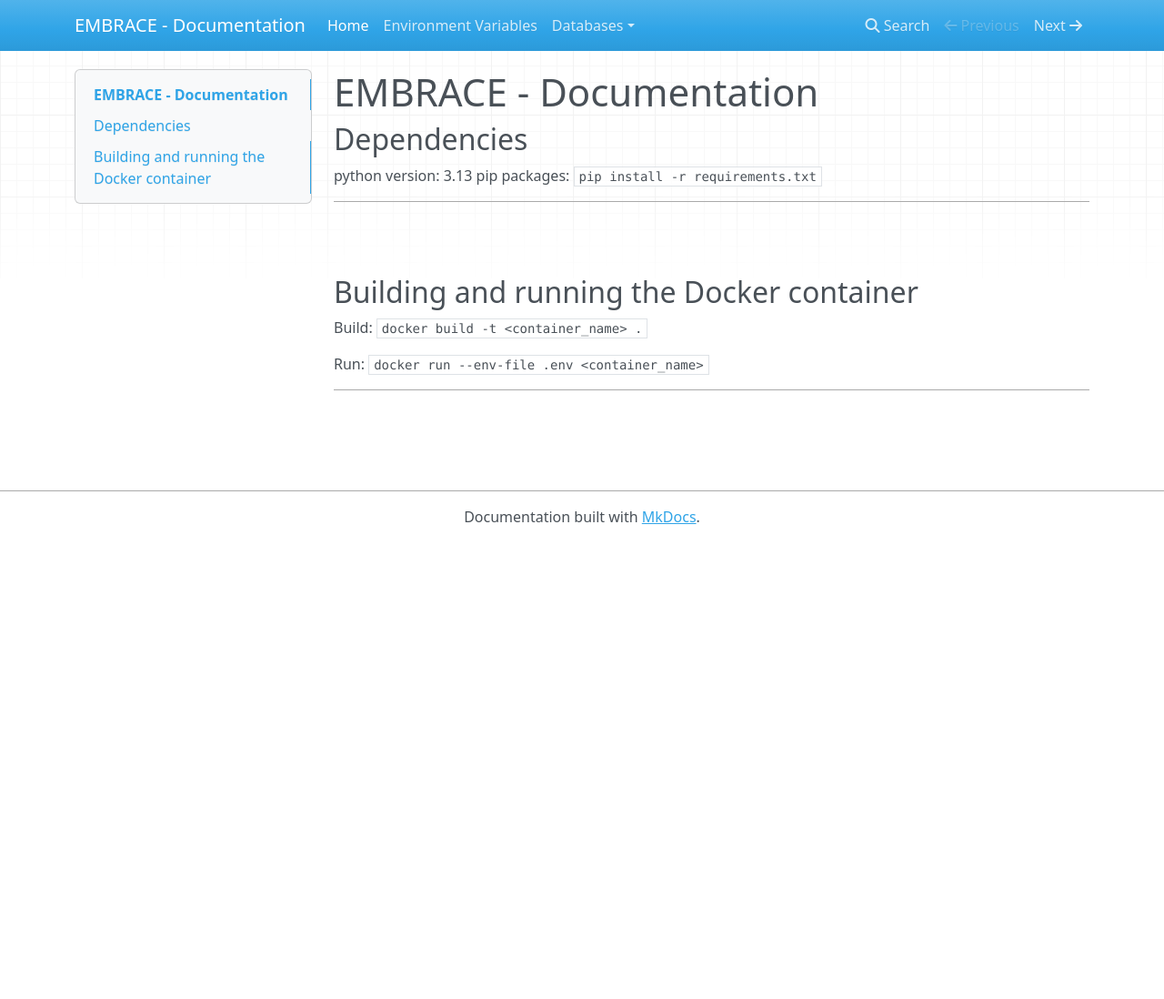
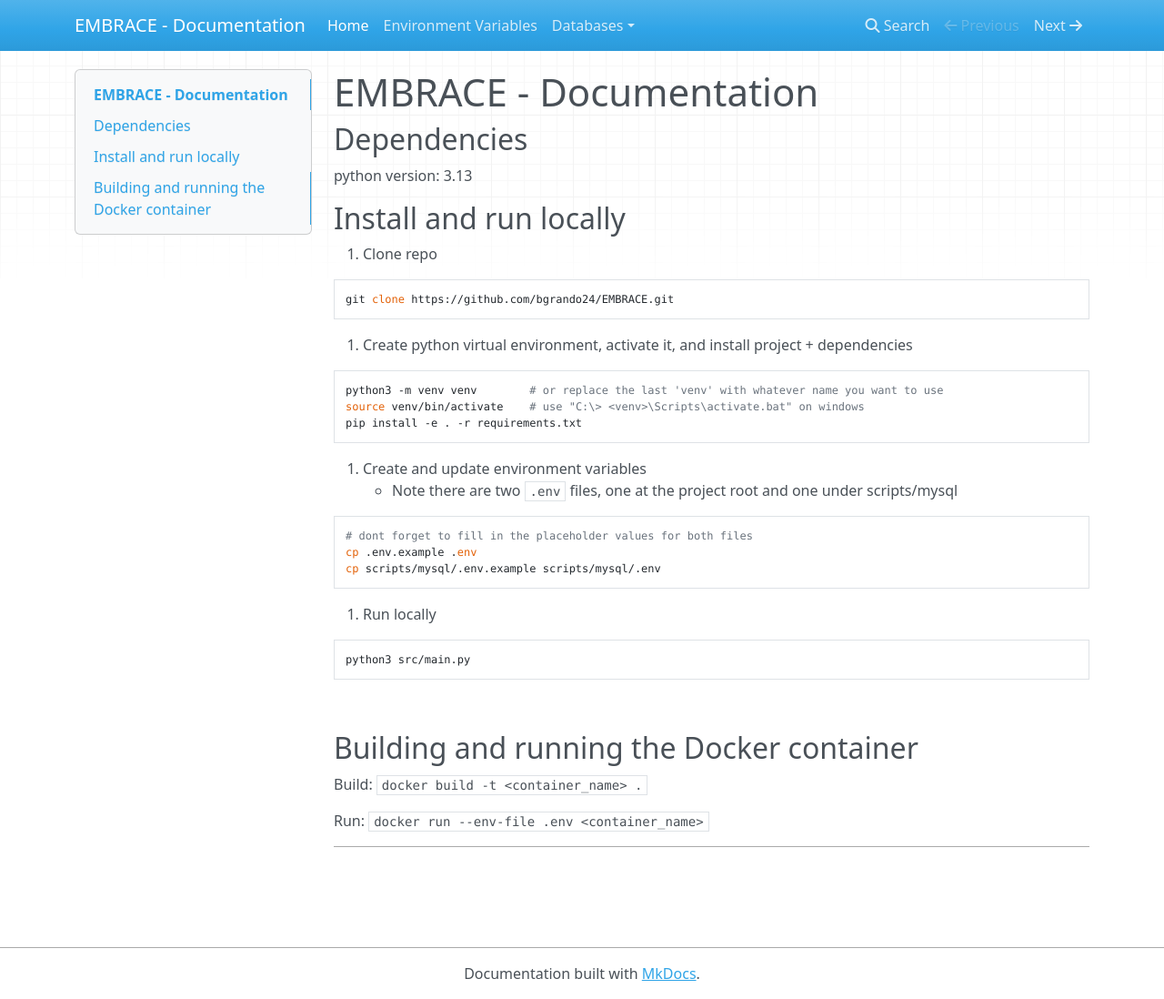
Before and after one commit to bgrando24/EMBRACE, an MkDocs documentation site: the page built from docs/index.md, in a window 1280 px wide and 1098 px high. Shown: the whole window at 91% size. Built offline with MkDocs 1.6.1, drawn with Linux system fonts in a browser that asks for light colours; nearby versions of some CDN libraries.

Commit message:
update readme

````diff
--- a/docs/index.md
+++ b/docs/index.md
@@ -3,11 +3,35 @@
 ## Dependencies
 
 python version: 3.13
-pip packages: `pip install -r requirements.txt`
 
----
+## Install and run locally
 
-</br></br>
+1. Clone repo
+```sh
+git clone https://github.com/bgrando24/EMBRACE.git
+```
+
+2. Create python virtual environment, activate it, and install project + dependencies
+```sh
+python3 -m venv venv        # or replace the last 'venv' with whatever name you want to use
+source venv/bin/activate    # use "C:\> <venv>\Scripts\activate.bat" on windows
+pip install -e . -r requirements.txt
+```
+
+3. Create and update environment variables
+    * Note there are two `.env` files, one at the project root and one under scripts/mysql
+```sh
+# dont forget to fill in the placeholder values for both files
+cp .env.example .env
+cp scripts/mysql/.env.example scripts/mysql/.env
+```
+
+4. Run locally
+```sh
+python3 src/main.py
+```
+
+</br>
 
 ## Building and running the Docker container
 
--- a/pyproject.toml
+++ b/pyproject.toml
@@ -6,4 +6,7 @@ build-backend = "setuptools.build_meta"
 name = "embrace"
 version = "0.0.1"
 requires-python = ">=3.11"
-dependencies = []
+dynamic = ["dependencies"]  # read deps dynamically
+
+[tool.setuptools.dynamic]
+dependencies = { file = ["requirements.txt"] }
````
